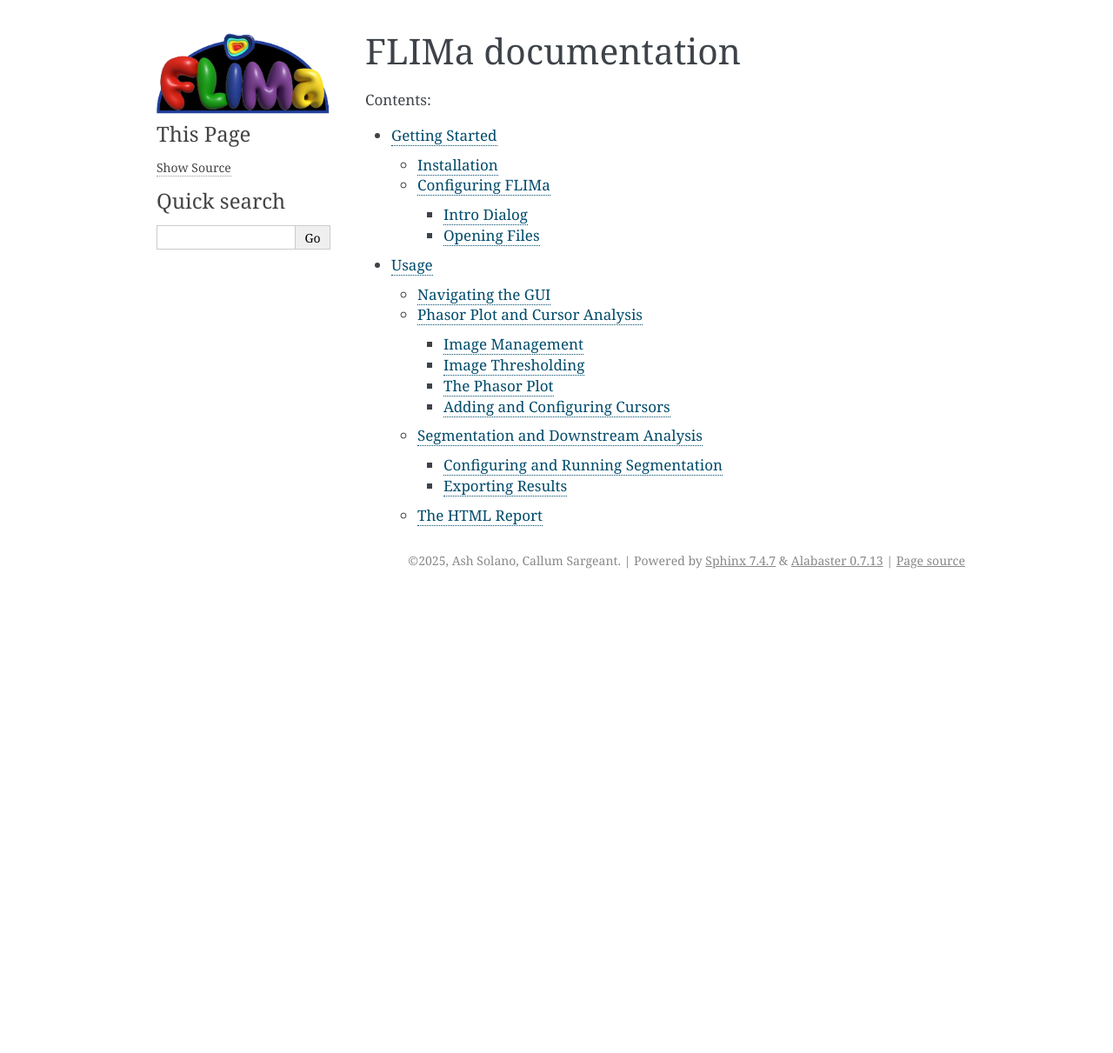
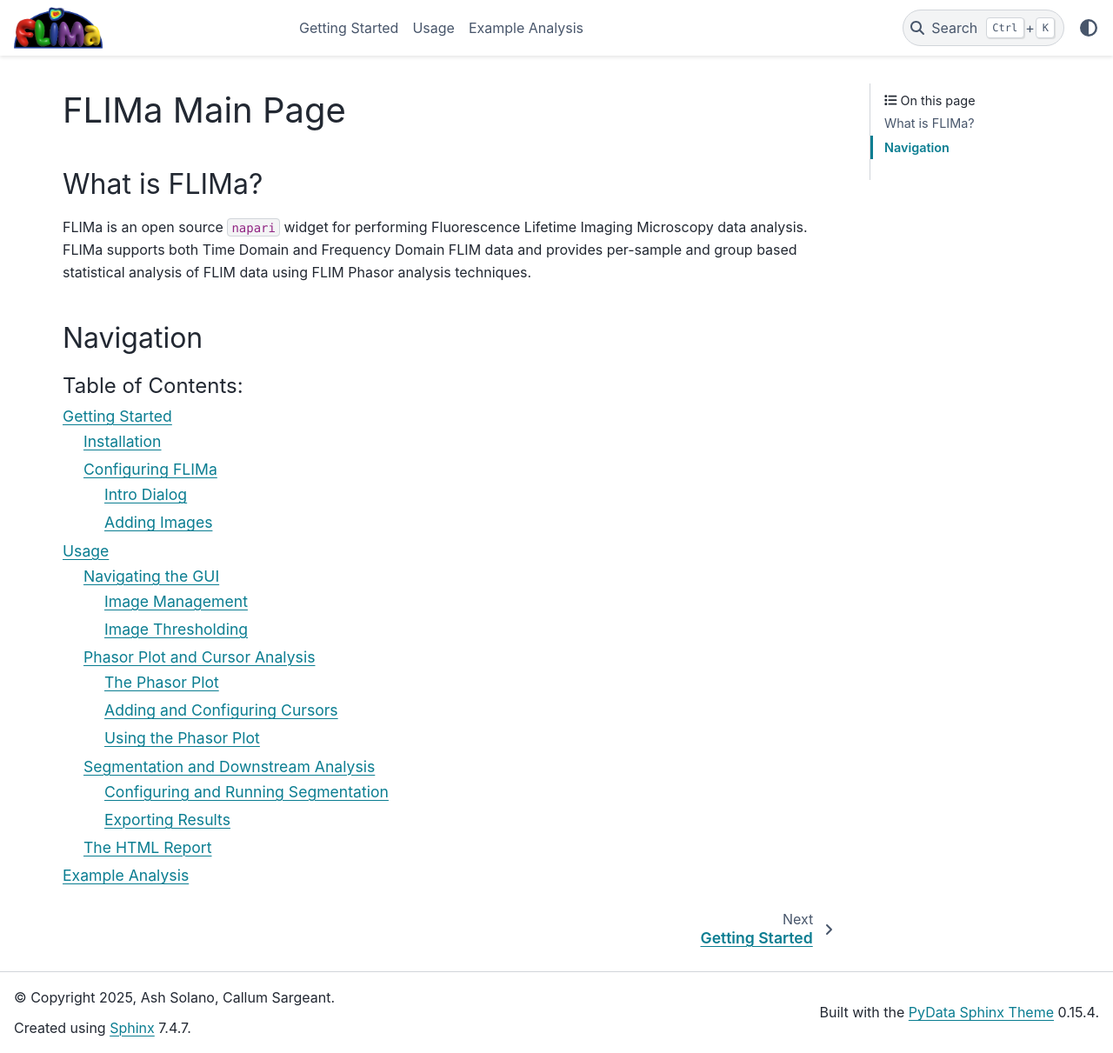
Before and after one commit to ashsolano/napari-flima, a Sphinx documentation site: the page built from docs/source/index.rst, in a window 1280 px wide and 1211 px high. Shown: the whole window at 87% size. Built offline with Sphinx 7.4.7 and the PyData theme 0.15.4, drawn with Linux system fonts in a browser that asks for light colours.

Commit message:
Changed Sphinx Theme to PyData; annotated FLIMa screenshots for docs and added further documentation details

```diff
--- a/docs/source/conf.py
+++ b/docs/source/conf.py
@@ -28,6 +28,18 @@ exclude_patterns = []
 # -- Options for HTML output -------------------------------------------------
 # https://www.sphinx-doc.org/en/master/usage/configuration.html#options-for-html-output
 
-html_theme = 'alabaster'
+html_theme = 'pydata_sphinx_theme'
 html_static_path = ['_static']
 html_logo = "flima-logo.png"
+
+html_theme_options = {
+  # ...
+  "secondary_sidebar_items": ["page-toc"],
+   "use_edit_page_button": False,
+   "show_toc_level": 2,
+  # ...
+}
+
+html_sidebars = {
+    "**": []
+}
--- /dev/null
+++ b/docs/source/example.rst
@@ -0,0 +1,2 @@
+Example Analysis
+================
--- a/docs/source/index.rst
+++ b/docs/source/index.rst
@@ -3,13 +3,23 @@
    You can adapt this file completely to your liking, but it should at least
    contain the root `toctree` directive.
 
-FLIMa documentation
-===================
+FLIMa Main Page
+===============
+
+What is FLIMa?
+--------------
+
+FLIMa is an open source :code:`napari` widget for performing Fluorescence Lifetime Imaging Microscopy data analysis. FLIMa supports both Time Domain and Frequency Domain FLIM data and provides per-sample and group based statistical analysis of FLIM data using FLIM Phasor analysis techniques.
+
+Navigation
+----------
 
 .. toctree::
    :maxdepth: 3
-   :caption: Contents:
+   :caption: Table of Contents:
 
    setup
 
    usage
+
+   example
--- a/docs/source/setup.rst
+++ b/docs/source/setup.rst
@@ -32,10 +32,53 @@ Configuring FLIMa
 
 Intro Dialog
 ~~~~~~~~~~~~
-.. image:: flima-intro-dialog.png
 
-Opening Files
+.. _dialogS-A:
+
+.. figure:: flima-intro-dialog.png
+
+    Fig A
+
+    (FLIMa configuration dialog)
+
+1. Acquisition Settings
+    Here we find the configuration options for microscopy image acquisition, each section needs to be configured to match the parameters of your microscope:
+
+    a. The type of FLIM data, either Time Domain (TCSPC FLIM) or Frequency Domain (FD FLIM)
+
+2. Channel Settings
+    Here we assign the channels of our image to the type of data contained, each channel of the image should be matched in order with a data type from the drop down (b):
+
+    a. Select the number of channels in the image
+
+    b. For each channel a row will be listed and needs to be assigned one of the follwing data types: (Intensity, G-values, S-values, Phase-values, Modulation-values)
+
+    c. If your images don't contain G-value or S-value layers leave this option ticked, otherwise you may see some performance improvements if you untick it
+
+    d. Once all the options are configured click :code:`Confirm Settings` to launch the :code:`napari` application with the FLIMa widget
+
+.. tip::
+    Channel assignment details should be given by the microscope configuration
+
+Adding Images
 ~~~~~~~~~~~~~
-.. image:: napari-main-widget-empty.png
+.. _dialogS-B:
 
-.. image:: open-files.png
+.. figure:: napari-main-widget-empty.png
+
+    Fig B
+
+    (napari GUI with FLIMa widget on the right; widget tabs highlighted at (2))
+
+1. First Select :menuselection:`File --> Open File(s)...` from the tabs in the top left (:ref:`dialogS-C`), or press :kbd:`Ctrl-O`
+2. Next Make sure the :menuselection:`Phasor FLIM` tab is focused
+3. Add the condition groups if you're working with multiple samples and select which images to add to the new group in :ref:`dialog-D`
+4. Files will appear as rows in this box as they're added, individual file configuration is described in :ref:`usage`
+
+.. _dialogS-C:
+
+.. figure:: open-files.png
+
+    Fig C
+
+    (napari File Tab with Open File(s)... subsection highlighted)
--- a/docs/source/usage.rst
+++ b/docs/source/usage.rst
@@ -1,26 +1,54 @@
+.. _usage:
+
 Usage
 =====
-Analysis in FLIMa is split into two parts available from the tabs at the top of the FLIMa widget panel on the left side of the :code:`napari` GUI:
+Analysis in FLIMa is split into two parts available from the tabs at the top of the FLIMa widget panel on the right side of the :code:`napari` GUI (:ref:`dialogU-a`.2):
 
-.. image:: napari-main-widget-empty.png
+.. _dialogU-A:
+
+.. figure:: napari-main-widget-empty.png
+
+    Fig A
+
+    (napari GUI with FLIMa widget on the right; widget tabs highlighted at (2))
+
+.. _dialogU-B:
+
+.. figure:: napari-main-widget-files-selected.png
+
+    Fig B
+
+    (napari main GUI with FLIMa Phasor FLIM widget including example data)
 
 Navigating the GUI
 ------------------
+The two tabs of the FLIMa widget (:ref:`dialogU-a`.2) separate the stages of analysis into data preparation and FLIM Phasor analysis, and downstream analysis functions and report generation.
+
+Image Management
+~~~~~~~~~~~~~~~~
+The Phasor FLIM tab is further split into File Selection and Cursor Analysis. When populated with files, File Selection will include a row for each file. Each file can be individually added to the analysis using the checkboxes (:ref:`dialogU-b`.1). Groups can be assigned to files using the dropdown (:ref:`dialogU-b`.2), and new groups can be added if necessary using the :menuselection:`Add` button.
+
+.. important::
+    Make sure you've finished configuring a given file, including setting image thresholds before checking :ref:`dialogU-b`.1
+
+Image Thresholding
+~~~~~~~~~~~~~~~~~~
+After all files have been loaded and assigned to groups but before they've been added to the analysis you are able to select upper and lower thresholds for the image intensity using the slider beside the given file (:ref:`dialogU-b`.3). Threshold values can be set by dragging the handles of the range slider or by typing them in manually in the boxes to the right of the slider.
 
 Phasor Plot and Cursor Analysis
 -------------------------------
-
-Image Management
-~~~~~~~~~~~~~~~~
-
-Image Thresholding
-~~~~~~~~~~~~~~~~~~
+The Phasor Plot projects the data into the polar (G,S) Phasor space where we will perform cursor-based analysis.
 
 The Phasor Plot
 ~~~~~~~~~~~~~~~
+To open the phasor plot click the button at the bottom of the widget which will open a new window :ref:`dialogU-c`
 
 Adding and Configuring Cursors
 ~~~~~~~~~~~~~~~~~~~~~~~~~~~~~~
+To create a cursor click the button on the bottom right of the :menuselection:`Cursor Analysis` section. Each cursor can be assigned a colour (different colours should be used for each cursor if multiple are used), and enabled using the checkbox (:ref:`dialogU-b`.4) to the left of the cursor row. Cursor details are given in the table (:ref:`dialogU-b`.5) and can be manually adjusted before or after configuring the cursor in the phasor plot. Cursors can be removed with the [x] button (:ref:`dialogu-b`.6).
+
+Using the Phasor Plot
+~~~~~~~~~~~~~~~~~~~~~
 
 Segmentation and Downstream Analysis
 ------------------------------------
```
Also changed, not shown: docs/source/flima-intro-dialog.png, docs/source/napari-main-widget-empty.png, docs/source/napari-main-widget-files-selected.png (added), docs/source/open-files.png.
